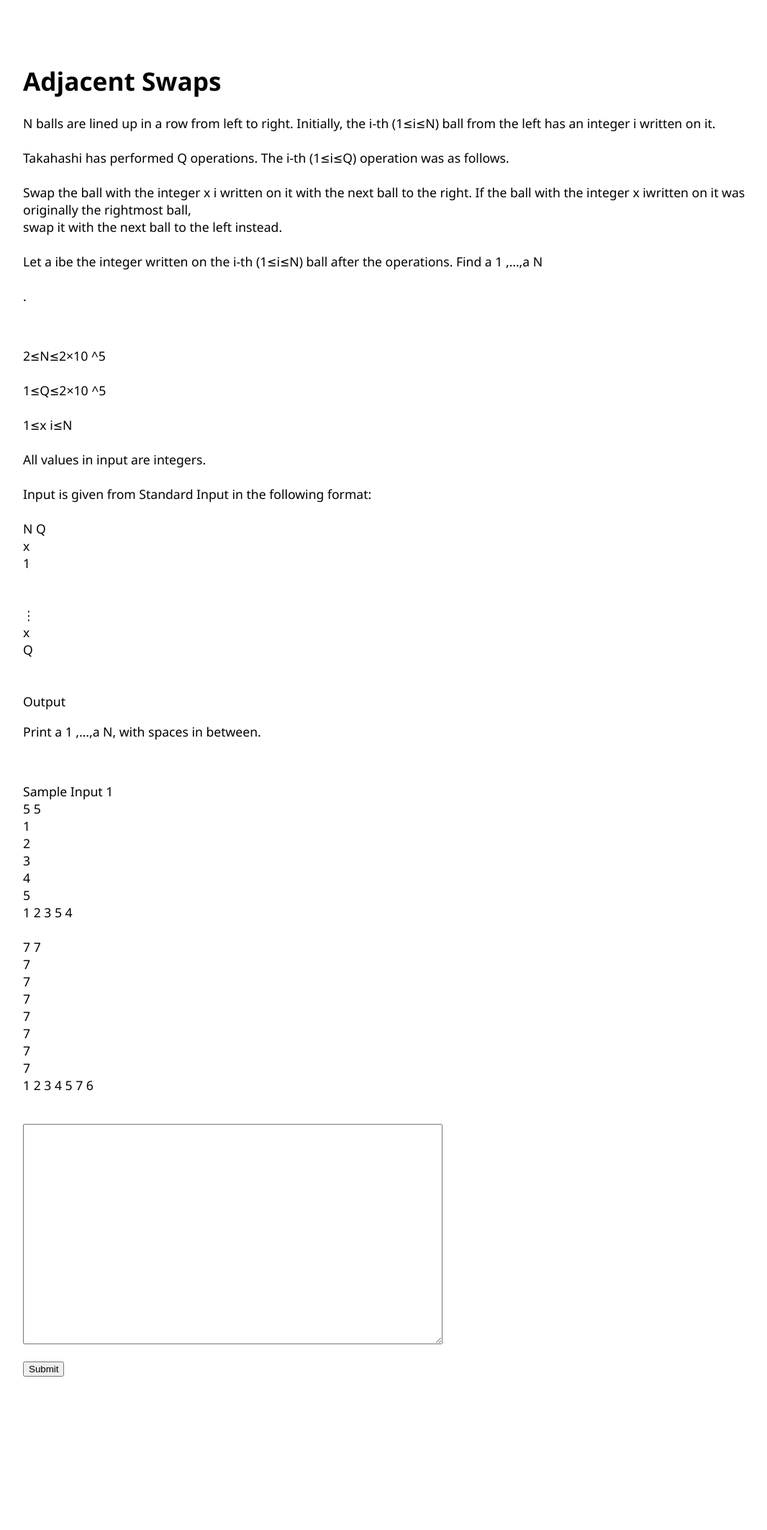
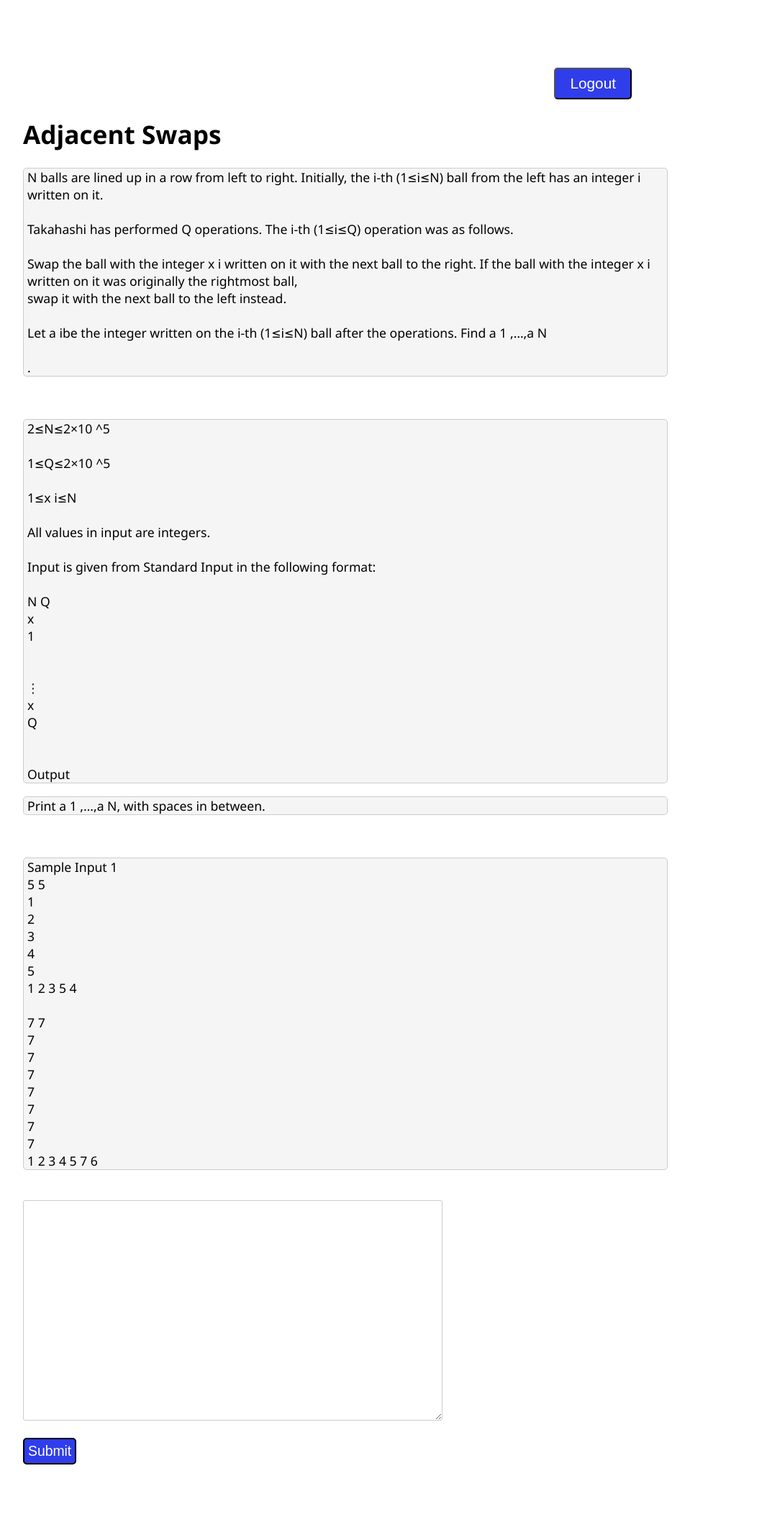
Before and after one commit to SayangitBIT/Online-Judge, a Django app: page /appoj/problems/1/ in a window 1280 px wide. Shown: the whole page at 72% size, without its empty margins (160-1226 px from the left). Before the commit the page ends 1912 px from the top, so only its background shows below. Run offline with Django 4.2, Linux system fonts and the light colour scheme; a user stored in the database is signed in; data comes from the database, SQL or seed files in the repository; both versions use the stored data as it was after the commit.

Commit message:
added basic styles to submissions and problem page

```diff
--- a/OJ/appoj/static/appoj/stylesheet/display.css
+++ b/OJ/appoj/static/appoj/stylesheet/display.css
@@ -4,8 +4,10 @@
     flex: wrap;
     flex-direction: column;
     margin-left: 15%;
+    margin-right: 15%;
     margin-bottom: 5%;
     font-family: 'Segoe UI', Tahoma, Geneva, Verdana, sans-serif;
+    background-color: white;
 }
 
 textarea {
@@ -15,3 +17,43 @@
 #submit_form {
     font-size: 1.1em;
 }
+
+.boxes {
+    padding-left: 5px;
+    background-color: #f5f5f5;
+    border: 1px solid #ccc;
+    border-radius: 5px
+}
+
+#send_sol  {
+    border: 2px solid black;
+    background-color: #303deb;
+    color: white;
+    border-radius: 5px;
+    margin-bottom: 10px;
+    padding: 5px 5px 5px 5px;
+    font-size: 1.1em;
+}
+
+#logout_form {
+    margin-bottom: 0%;
+}
+
+.logout{
+    margin-right: 50px;
+    margin-top: 30px;
+}
+
+.logbutton {
+    float: right;
+    padding: 8px 20px;
+    border-radius: 5px;
+    background-color: #303deb;
+    color: white;
+    font-size: 1.3em;
+}
+
+textarea {
+    border: 1px solid #ccc;
+    border-radius: 3px;
+}
--- a/OJ/appoj/templates/appoj/display_problem.html
+++ b/OJ/appoj/templates/appoj/display_problem.html
@@ -1,22 +1,28 @@
 {% load static %}
 
 <link rel="stylesheet" type="text/css" href="{% static 'appoj/stylesheet/display.css' %}">
+
+<form id = "logout_form" action="/appoj/logout">
+        <div class = "logout">
+            <input type="submit" class = "logbutton" value="Logout">
+        </div>
+</form>
 
 <div>
     <form id = "submit_form" action="/appoj/problems/{{question.problem_id}}/" method="POST">
         {% csrf_token %}
         <h1>{{question.name}}</h1>
         <div class = "submission">
-            <p>{{question.description|linebreaksbr}}</p>
+            <p class = "boxes">{{question.description|linebreaksbr}}</p>
             <br>
-            <p>{{question.sample_input|linebreaksbr}}</p>
-            <p>{{question.sample_output|linebreaksbr}}</p>
+            <p class = "boxes">{{question.sample_input|linebreaksbr}}</p>
+            <p class = "boxes">{{question.sample_output|linebreaksbr}}</p>
             <br>
-            <p>{{question.samples|linebreaksbr}}</p>
+            <p class = "boxes">{{question.samples|linebreaksbr}}</p>
             <br>
             <textarea id="problem_sol"name="problem_sol"rows="20"cols="70"></textarea>
             <br>
-            <input type="submit" class = "submit" value="Submit">
+            <input id = "send_sol" type="submit" class = "submit" value="Submit">
         </div>
     </form>
 </div>
--- a/OJ/appoj/views.py
+++ b/OJ/appoj/views.py
@@ -112,7 +112,7 @@
                 _status.solved_status = "WA"
                 _status.save()
             print('Fail')
-            Submissions(problem_id_id = p_no, user_id = _user_id, _vrt = "WA").save()
+            Submissions(problem_id_id = p_no, user_id = _user_id, vrt = "WA").save()
         return redirect('/appoj/submissions')
 
 
```
Also changed, not shown: OJ/appoj/static/appoj/stylesheet/submission.css (added, +27 -0 lines), OJ/appoj/templates/appoj/submissions.html (+24 -14 lines), OJ/db.sqlite3, 1 other file.
